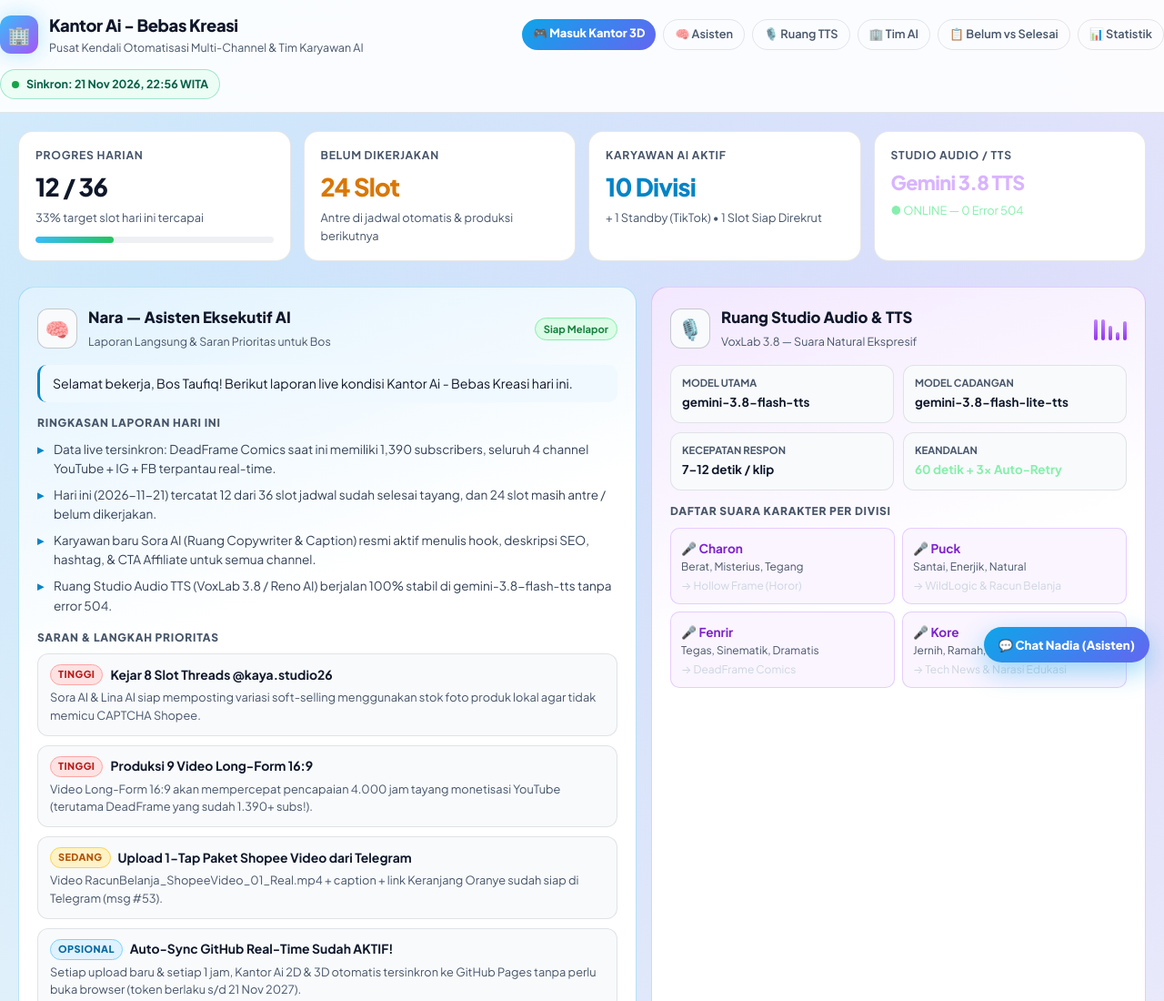
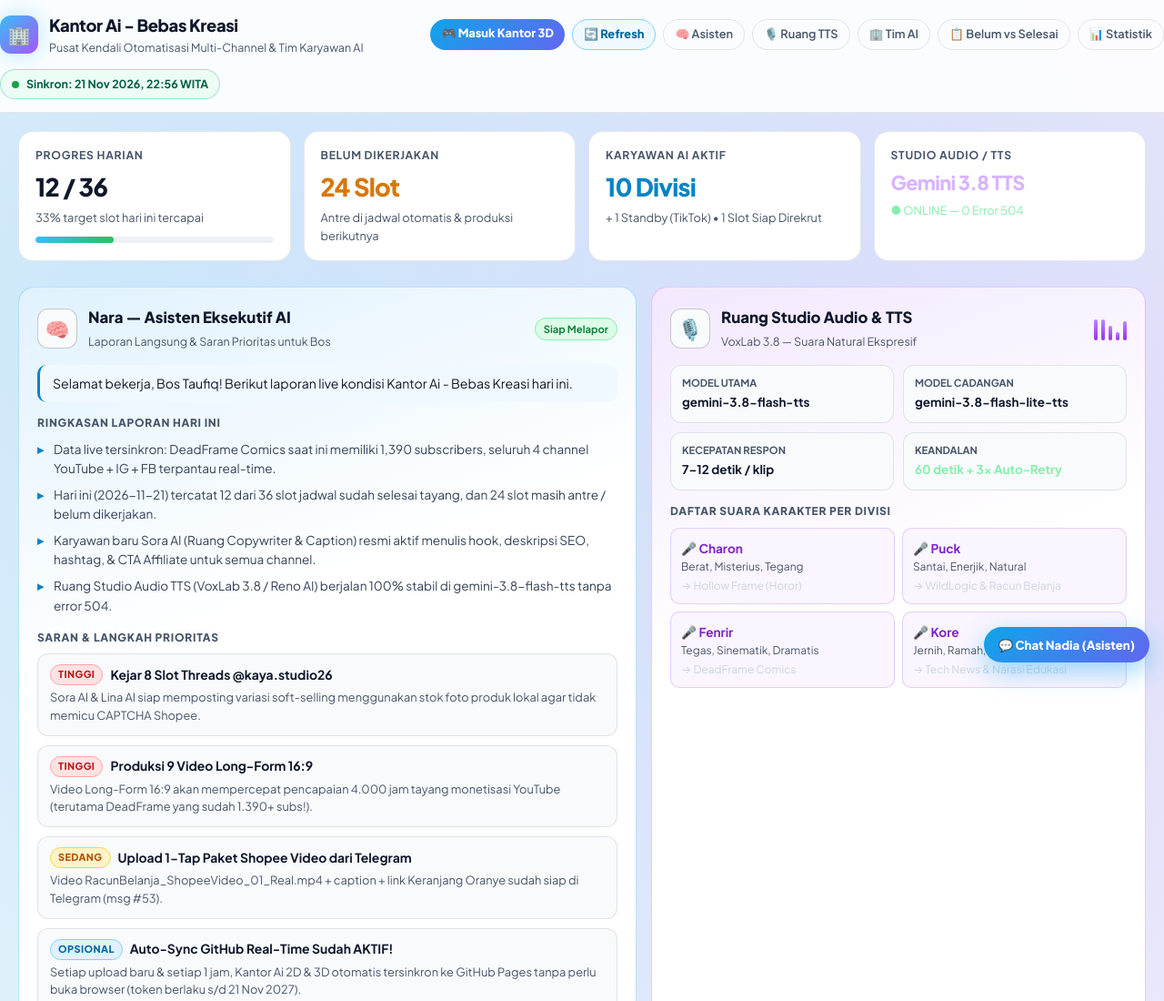
Before and after one commit to Taufiqhippy/hollowframe-autoposter, a plain HTML site: page office.html in a window 1280 px wide. Shown: the top 1100 px of the page at 91% size. Drawn offline with Linux system fonts and the light colour scheme.

Commit message:
feat: add cache-busting Refresh button on 2D office

```diff
--- a/office.html
+++ b/office.html
@@ -329,6 +329,7 @@
       </div>
       <nav class="nav-pills">
         <a href="office-3d.html" style="background:linear-gradient(135deg,#0ea5e9,#6366f1); color:#ffffff; border:none; font-weight:800;">🎮 Masuk Kantor 3D</a>
+        <a href="javascript:void(0)" onclick="window.location.href=window.location.pathname+'?v='+Date.now()" style="background:#f0f9ff; color:#0369a1; border-color:#7dd3fc; font-weight:800;">🔄 Refresh</a>
         <a href="#asisten">🧠 Asisten</a>
         <a href="#tts">🎙️ Ruang TTS</a>
         <a href="#denah">🏢 Tim AI</a>
```
